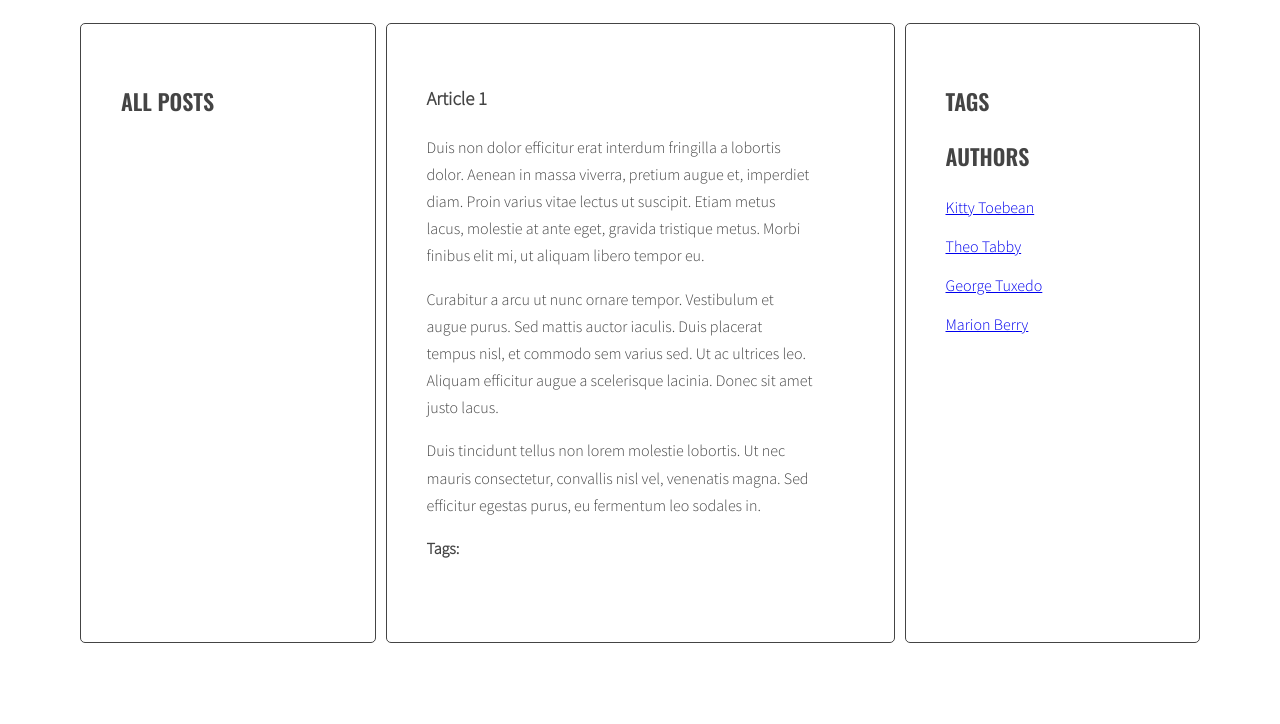
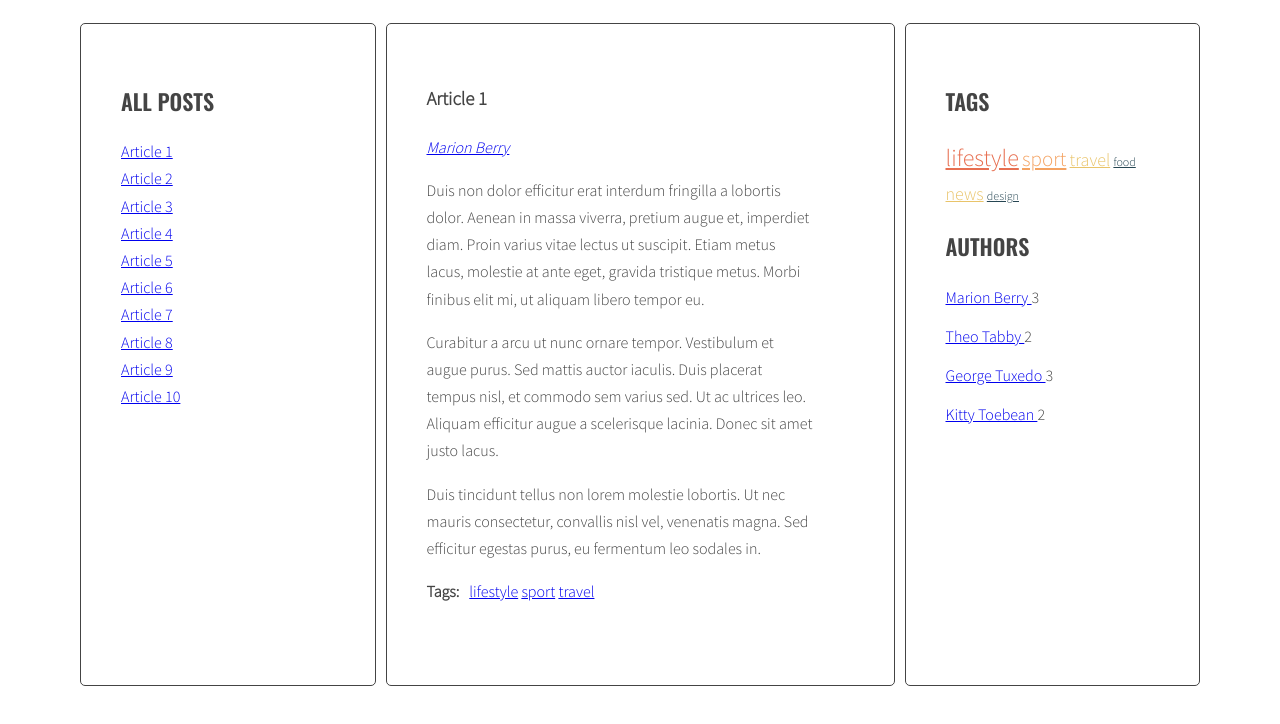
Before and after one commit to patrickkarney/javascript-blog, a website: page index.html in a window 1280 px wide. Shown: the part 220-944 px from the top of the page. Drawn offline with nearby package versions, Linux system fonts and the light colour scheme.

Commit message:
Add rest of the handlebars

```diff
--- a/index.html
+++ b/index.html
@@ -219,8 +219,24 @@
               </main>
             </div>
           </div>
+        <script id="template-tag-link" type="text/x-handlebars-template">
+          <li><a href="#tag-{{ id }}"><span>{{ title }}</span></a></li>
+        </script>
         <script id="template-article-link" type="text/x-handlebars-template">
           <li><a href="#{{ id }}"><span>{{ title }}</span></a></li>
+        </script>
+        <script id="template-author-link" type="text/x-handlebars-template">
+          <a href="#author-{{ id }}">{{ title }}</a>
+        </script>
+        <script id="template-tag-cloud-link" type="text/x-handlebars-template">
+          {{#each tags}}
+            <li><a class="{{className}}" href="#tag-{{ tag }}">{{tag}}</a></li>
+          {{/each}}
+        </script>
+        <script id="template-author-list-link" type="text/x-handlebars-template">
+          {{#each authors}}
+            <li><a href="#author-{{ author }}">{{ author }} </a>{{ count }}</li>
+          {{/each}}
         </script>
         <script src="https://cdnjs.cloudflare.com/ajax/libs/handlebars.js/4.1.0/handlebars.min.js"></script>
         <script src="js/script.js"></script>
--- a/js/script.js
+++ b/js/script.js
@@ -3,6 +3,8 @@
     articleLink: Handlebars.compile(document.querySelector('#template-article-link').innerHTML),
     authorLink: Handlebars.compile(document.querySelector('#template-author-link').innerHTML),
     tagLink: Handlebars.compile(document.querySelector('#template-tag-link').innerHTML),
+    tagCloudLink: Handlebars.compile(document.querySelector('#template-tag-cloud-link').innerHTML),
+    authorListLink: Handlebars.compile(document.querySelector('#template-author-list-link').innerHTML),
   }
   /* [DONE] remove class 'active' from all article links  */
   /* [DONE] add class 'active' to the clicked link */
@@ -120,18 +122,16 @@
       let html='';
       /* get tags from data-tags attribute */
       const articleTags = article.getAttribute('data-tags');
-       console.log('articleTags: ', articleTags);
+      console.log('articleTags: ', articleTags);
       /* split tags into array */
       const articleTagsArray = articleTags.split(' ');
 
       /* START LOOP: for each tag */
       for(let tag of articleTagsArray){
         /* generate HTML of the link */
-        //const linkHTML = '<li><a href="#tag-' + tag + '"><span>' + tag + ', </span></a></li>';
         const linkHTMLData = {id: tag, title: tag};
-        console.log(linkHTMLData);
         const linkHTML = templates.tagLink(linkHTMLData);
-        console.log('tag', tag);
+
         /* add generated code to html variable */
         html = html + linkHTML;
         /* [NEW] check if this link is NOT already in allTags */
@@ -152,18 +152,25 @@
     /* [NEW] find list of tags in right column */
     const tagList = document.querySelector('.tags');
     /* [NEW] create variable for all links HTML code */
-    let allTagsHTML = '';
+    const allTagsData = {tags: []};
 
     /* [NEW] START LOOP: for each tag in allTags: */
     for(let tag in allTags){
       /* [NEW] generate code of a link and add it to allTagsHTML */
-      allTagsHTML += '<li><a href="#tag-' + tag + '" class="' + calculateTagClass(allTags[tag], tagsParams) + '"><span>' + tag + ' </span></a></li>';
+      const tagLinkHTML = calculateTagClass(allTags[tag], tagsParams);
+      console.log('tagLinkHTML:', tagLinkHTML);
+      //allTagsHTML += '<li><a href="#tag-' + tag + '" class="' + calculateTagClass(allTags[tag], tagsParams) + '"><span>' + tag + ' </span></a></li>';
+      allTagsData.tags.push({
+        tag: tag,
+        count: allTags[tag],
+        className: calculateTagClass(allTags[tag], tagsParams)
+      });
     }
     /* [NEW] END LOOP: for each tag in allTags: */
 
     /*[NEW] add HTML from allTagsHTML to tagList */
-    tagList.innerHTML = allTagsHTML;
-    console.log('allTags: ', allTags);
+    tagList.innerHTML = templates.tagCloudLink(allTagsData);
+    console.log('allTagsData: ', allTagsData);
   }
 
   function tagClickHandler(event){
@@ -232,7 +239,6 @@
       const articleAuthor = article.getAttribute('data-author');
 
       /* generate HTML of the link */
-      //const linkHTML = '<a href="#author-' + articleAuthor + '">' + articleAuthor + '</a>';
       const linkHTMLData = {id: articleAuthor, title: articleAuthor};
       const linkHTML = templates.authorLink(linkHTMLData);
 
@@ -252,19 +258,23 @@
     /* [NEW] find list of authors in right column*/
     const authorList = document.querySelector('.authors');
     /* [NEW] create variable for all links HTML code */
-    let allAuthorsHTML = '';
+    let allAuthorsData = {authors: []};
 
     /* [NEW] START LOOP: for each author in allAuthors: */
     for(let author in allAuthors){
       /* [NEW] generate code of a link and add it to allAuthorsHTML */
-      allAuthorsHTML += '<li><a href="#author-' + author + '"><span>' + author + ' </span> ('+ allAuthors[author] +') </a></li>';
-      console.log('allAuthorsHTML: ', allAuthorsHTML);
+      //allAuthorsHTML += '<li><a href="#author-' + author + '"><span>' + author + ' </span> ('+ allAuthors[author] +') </a></li>';
+      //console.log('allAuthorsHTML: ', allAuthorsHTML);
+      allAuthorsData.authors.push({
+        author: author,
+        count: allAuthors[author],
+      });
     }
     /* [NEW] END LOOP: for each author in allAuthors: */
 
     /*[NEW] add HTML from allAuthorsHTML to tagList */
-    authorList.innerHTML = allAuthorsHTML;
-    console.log('allAuthors: ', allAuthors);
+    authorList.innerHTML = templates.authorListLink(allAuthorsData);
+    console.log('allAuthors: ', allAuthorsData);
   }
   generateAuthors();
 
```
